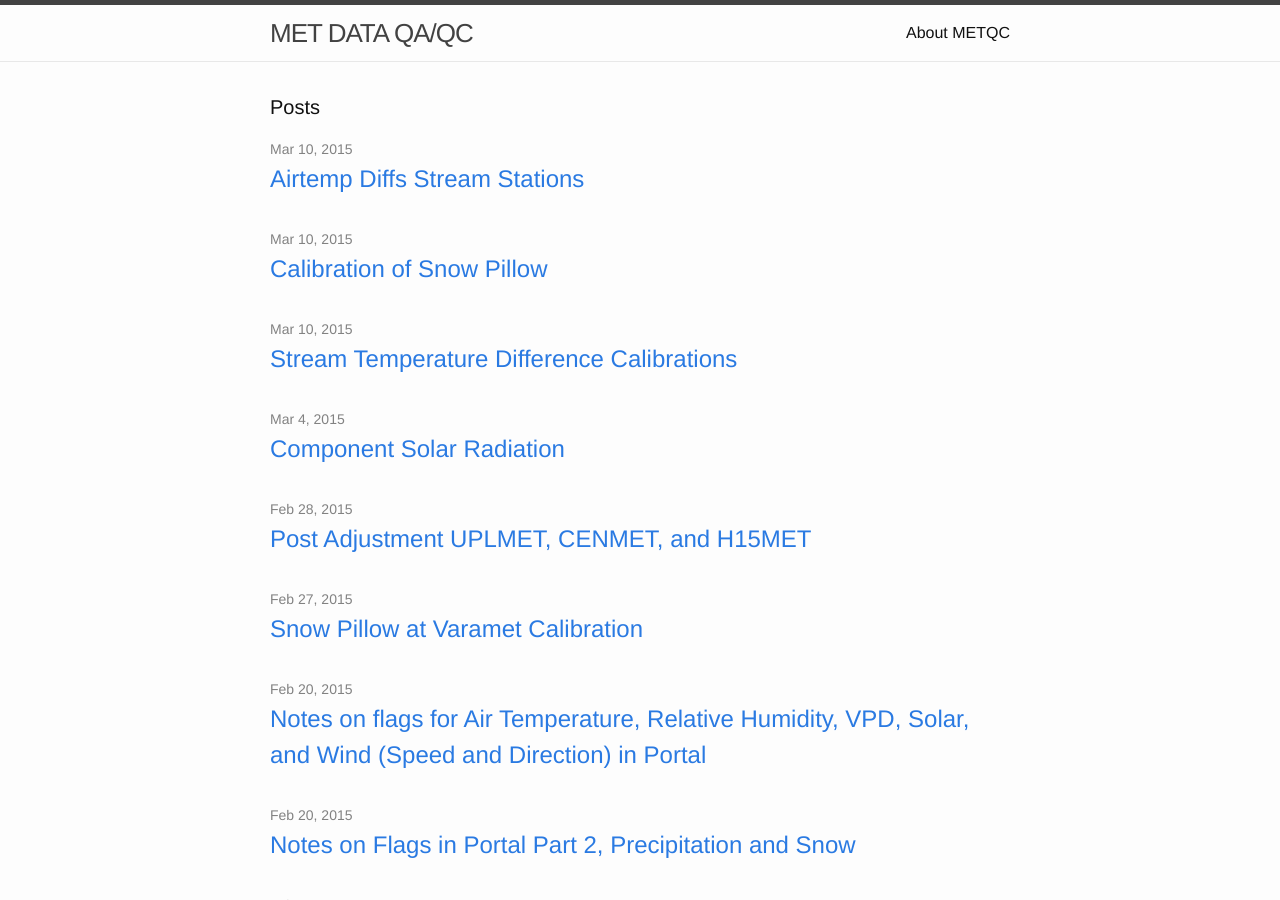
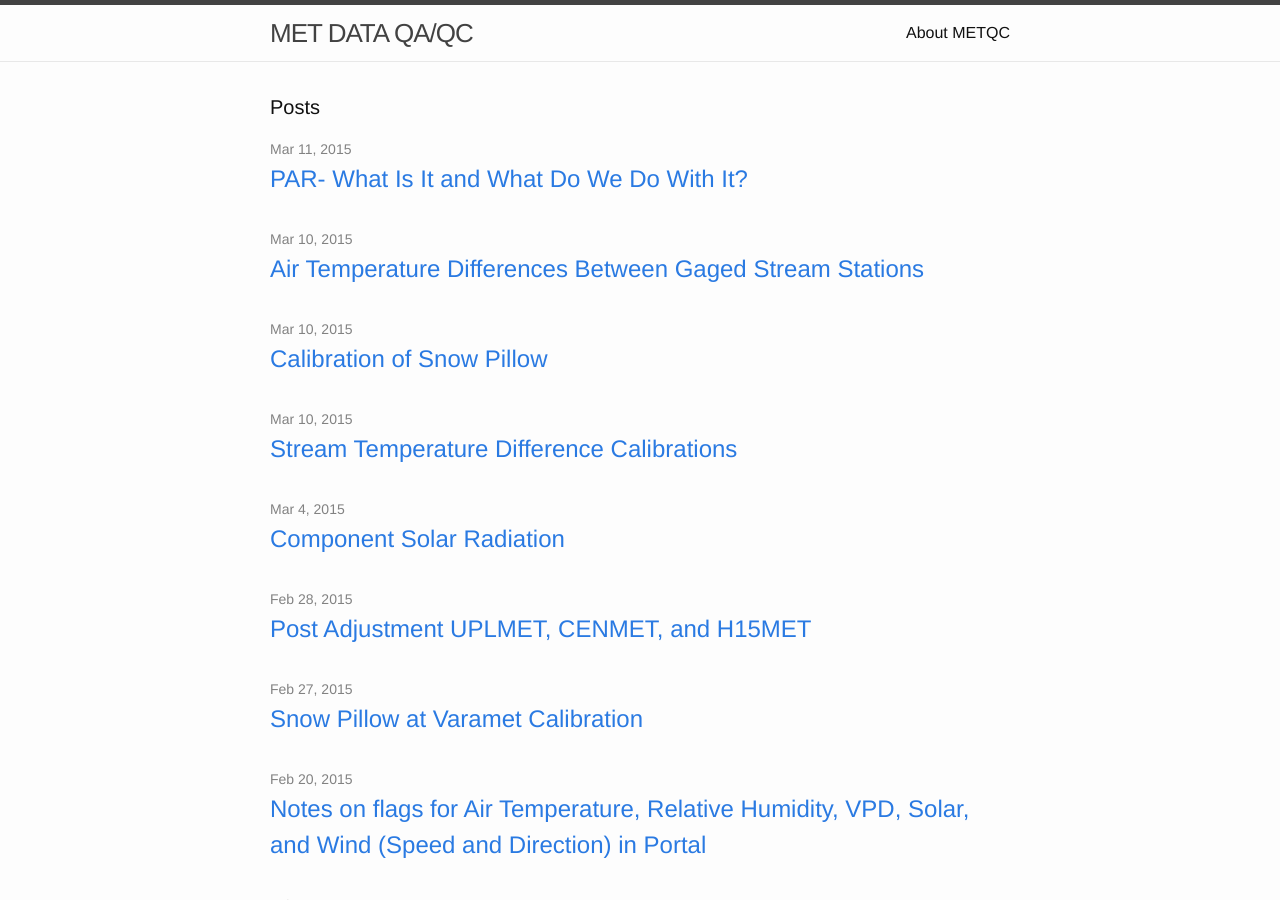
Before and after one commit to grandadmiral-thrawn/metQC, a Jekyll site: the page built from index.html, in a window 1280 px wide and 900 px high. Built offline with Jekyll 4.4.1, drawn with Linux system fonts in a browser that asks for light colours; some of the changed lines change nothing that is shown.

Commit message:
committing PAR

```diff
--- a/_posts/2015-03-10-airtemp-diffs-stream-stations.markdown
+++ b/_posts/2015-03-10-airtemp-diffs-stream-stations.markdown
@@ -1,14 +1,22 @@
 ---
 layout: post
-title: "Airtemp Diffs Stream Stations"
+title: "Air Temperature Differences Between Gaged Stream Stations"
 date: 2015-03-10T14:28:38-07:00
 ---
 
-Air Temperatures are also measured at the stream stations, but on a 15 minute scale. They are much more variable than stream temperatures. See the stream temperature post for more details on this structure. Essentially the first part is basic statistics, the duplicates section is a QC section for the back-end database, and questionable values, in this case, are changes > 10 C in the time interval (either 15 minutes or an hour).
+Air Temperatures are also measured at the gaged stream stations, but unlike water temperatures, they are on a 15 minute scale. As expected, the air temperatures are more variable than the water temperatures. See the stream temperature [post](http://dataronin.github.io/metQC/2015/03/10/stream-temperature-difference-calibrations.html)  for more details on this structure.
 
-It had been noted that WS10 seems to have a lot of fluctuation. Here we see that this is true. However, at 15 minutes several of the stations show sizeable variation. Noteably the max variability at 15 minutes (and I did stop the analysis for values > 10 change in 15 minutes) is nearly 5 for several stations.
+Essentially, the first information given is basic statistics about the temperature, the duplicates section is a QC section for METDAT database, listing when times are duplicated but values are different, and the questionable values, in this case, are changes > 10 C that occur over time interval (either 15 minutes or an hour).
 
-In short at 15 minutes air temperature flags should be 1.25 C, and at an hour, they should be 5 C. This will get 4 sigma for all sites (except lower McRae, which is 5.2).
+It had been noted that WS10 air temperature seems to have a lot of fluctuations as compared to the other stations. While this is true, all the stations did show more variability than I would have expected off hand.
+
+Flagging thoughts:
+----------------
+
+#### * at 15 minutes air temperature difference flags should be 1.25 C
+#### * at an hour, they should be 5 C.
+
+This will get 4 sigma for all sites (except lower McRae, which is 5.2).
 
 
 WS01
--- /dev/null
+++ b/_posts/2015-03-11-par-what-is-it-and-what-do-we-do-with-it.markdown
@@ -0,0 +1,374 @@
+---
+layout: post
+title: "PAR- What Is It and What Do We Do With It?"
+date: 2015-03-11T08:26:21-07:00
+---
+
+PAR is a measurement of photosynthetically active radiation. It is measured in units of micro-mols of photons per meters squared per second. The basic principle is that organisms mostly use light in the 400-700 nm wavelengths, and so PAR can be used to look at factors such as oxygen usage and carbon uptake.
+
+Better descriptions are found here:
+
+<a href="http://www.fondriest.com/environmental-measurements/parameters/weather/photosynthetically-active-radiation/
+"></a>
+
+and here:
+
+<a href="http://agi32.com/blog/2014/12/10/photometry-and-photosynthesis/"></a>
+
+We measure part with an LI190SB, a LiCOR instrument attached to a Campbell logging platform. Briefly, a diode is excited differently by different wavelengths of light, and the instrument uses the difference to the re-grounding of the instrument voltage to figure out the number of excitations in certain bins corresponding to certain wavelengths over a sampling period. Then it performs an integration, resulting in a net amount of energy over that time period and representative area. Because the energy is quantized in the form of photons, the energy is represented in micro-mols. There is another method representing the energy in terms of total energy gyield but it has been suggested this is not the best for outdoor environments. See [here](http://upload.wikimedia.org/wikipedia/commons/f/f8/Photosynthesis_yield_photon_flux_spectral_weighting.svg).
+
+* Campbell says that the *MAXIMUM BOUND* for this system should be *2000 micromols per meters per second squared*
+
+* Realistically, the *MINIMUM BOUND* is 0. However, Campbell acknowledges that at night fall, 1 % errors can occur, so even stretching this to -10 to -50 as acceptable in a certain hour range would be appropriate.
+
+* For computing more specific bounds, I questioned if we could trust the historical values to be consistent since they had very high deviation due to cloudiness and the nature of PAR measurements. I built a system to test different data subsets. See an example of the results at the bottom.
+
+
+Here are monthly PAR means by hour (i.e. January, all 13:00 hours, mean PAR value - so the mean of 31 points.)
+
+        MONTH, HOUR, MEAN PAR
+        1, 0, 0.000000
+        1, 1, 0.000000
+        1, 2, 0.000467
+        1, 3, 0.000000
+        1, 4, 0.000000
+        1, 5, 0.000934
+        1, 6, 0.000934
+        1, 7, 1.021495
+        1, 8, 27.324766
+        1, 9, 76.509583
+        1, 10, 211.285914
+        1, 11, 326.702197
+        1, 12, 362.049579
+        1, 13, 340.542776
+        1, 14, 263.985514
+        1, 15, 142.247196
+        1, 16, 37.632291
+        1, 17, 2.413439
+        1, 18, 0.000000
+        1, 19, 0.000000
+        1, 20, 0.000000
+        1, 21, 0.000000
+        1, 22, 0.000000
+        1, 23, 0.000000
+        2, 0, 0.000000
+        2, 1, 0.000000
+        2, 2, 0.000000
+        2, 3, 0.000000
+        2, 4, 0.000000
+        2, 5, 0.000000
+        2, 6, 0.025197
+        2, 7, 10.610177
+        2, 8, 60.859189
+        2, 9, 123.997035
+        2, 10, 350.020256
+        2, 11, 474.059317
+        2, 12, 513.451485
+        2, 13, 493.399009
+        2, 14, 414.171287
+        2, 15, 278.189108
+        2, 16, 101.037128
+        2, 17, 21.329207
+        2, 18, 0.255445
+        2, 19, 0.000000
+        2, 20, 0.000000
+        2, 21, 0.000000
+        2, 22, 0.000000
+        2, 23, 0.000000
+        3, 0, 0.009962
+        3, 1, 0.009487
+        3, 2, 0.008064
+        3, 3, 0.006166
+        3, 4, 0.005692
+        3, 5, 0.011865
+        3, 6, 6.766603
+        3, 7, 52.789373
+        3, 8, 124.103415
+        3, 9, 310.137571
+        3, 10, 539.467267
+        3, 11, 643.046015
+        3, 12, 689.612903
+        3, 13, 645.349146
+        3, 14, 549.674098
+        3, 15, 405.914136
+        3, 16, 224.490986
+        3, 17, 73.457779
+        3, 18, 7.985294
+        3, 19, 0.008064
+        3, 20, 0.008064
+        3, 21, 0.008538
+        3, 22, 0.011859
+        3, 23, 0.011385
+        4, 0, 0.000000
+        4, 1, 0.000000
+        4, 2, 0.000000
+        4, 3, 0.000000
+        4, 4, 0.000000
+        4, 5, 4.981862
+        4, 6, 46.654411
+        4, 7, 115.080882
+        4, 8, 275.911274
+        4, 9, 586.588235
+        4, 10, 756.637745
+        4, 11, 869.793510
+        4, 12, 887.401182
+        4, 13, 832.417365
+        4, 14, 712.191060
+        4, 15, 550.217156
+        4, 16, 350.734313
+        4, 17, 132.525000
+        4, 18, 38.812745
+        4, 19, 1.629901
+        4, 20, 0.000000
+        4, 21, 0.000000
+        4, 22, 0.000000
+        4, 23, 0.000000
+        5, 0, 0.007115
+        5, 1, 0.004743
+        5, 2, 0.004269
+        5, 3, 0.004269
+        5, 4, 0.916982
+        5, 5, 27.047912
+        5, 6, 86.399430
+        5, 7, 180.257115
+        5, 8, 515.421252
+        5, 9, 742.210726
+        5, 10, 913.684009
+        5, 11, 1000.048768
+        5, 12, 1007.612997
+        5, 13, 967.554054
+        5, 14, 854.186400
+        5, 15, 698.504269
+        5, 16, 497.701236
+        5, 17, 247.793152
+        5, 18, 94.497623
+        5, 19, 15.421102
+        5, 20, 0.086460
+        5, 21, 0.004743
+        5, 22, 0.006641
+        5, 23, 0.007590
+        6, 0, 0.000000
+        6, 1, 0.000000
+        6, 2, 0.000000
+        6, 3, 0.000000
+        6, 4, 3.496078
+        6, 5, 40.473039
+        6, 6, 99.453921
+        6, 7, 287.058823
+        6, 8, 658.319117
+        6, 9, 887.681394
+        6, 10, 1070.173200
+        6, 11, 1188.073146
+        6, 12, 1208.214321
+        6, 13, 1154.054917
+        6, 14, 1046.713580
+        6, 15, 875.484551
+        6, 16, 664.824509
+        6, 17, 394.343627
+        6, 18, 148.468627
+        6, 19, 37.997054
+        6, 20, 1.509073
+        6, 21, 0.000000
+        6, 22, 0.000000
+        6, 23, 0.000000
+        7, 0, 0.000000
+        7, 1, 0.000000
+        7, 2, 0.000000
+        7, 3, 0.000000
+        7, 4, 1.569259
+        7, 5, 35.359108
+        7, 6, 88.584440
+        7, 7, 190.775142
+        7, 8, 795.287001
+        7, 9, 1108.239791
+        7, 10, 1344.040630
+        7, 11, 1492.088320
+        7, 12, 1531.805125
+        7, 13, 1481.436837
+        7, 14, 1349.721639
+        7, 15, 1143.416152
+        7, 16, 860.872865
+        7, 17, 453.149905
+        7, 18, 182.265180
+        7, 19, 40.437114
+        7, 20, 1.286663
+        7, 21, 0.000000
+        7, 22, 0.000000
+        7, 23, 0.000000
+        8, 0, 0.000000
+        8, 1, 0.000000
+        8, 2, 0.000000
+        8, 3, 0.000000
+        8, 4, 0.005695
+        8, 5, 12.603415
+        8, 6, 67.959203
+        8, 7, 123.169435
+        8, 8, 470.225913
+        8, 9, 1014.689278
+        8, 10, 1237.041330
+        8, 11, 1388.377915
+        8, 12, 1447.575786
+        8, 13, 1387.169919
+        8, 14, 1235.025641
+        8, 15, 997.226235
+        8, 16, 680.271476
+        8, 17, 235.161764
+        8, 18, 83.202561
+        8, 19, 10.907925
+        8, 20, 0.010441
+        8, 21, 0.000000
+        8, 22, 0.000000
+        8, 23, 0.000000
+        9, 0, 0.000000
+        9, 1, 0.000000
+        9, 2, 0.000000
+        9, 3, 0.000000
+        9, 4, 0.000000
+        9, 5, 0.854965
+        9, 6, 32.117444
+        9, 7, 89.571147
+        9, 8, 165.326440
+        9, 9, 735.402852
+        9, 10, 996.433906
+        9, 11, 1120.300147
+        9, 12, 1159.076581
+        9, 13, 1088.642751
+        9, 14, 936.755402
+        9, 15, 715.401474
+        9, 16, 416.031988
+        9, 17, 104.994597
+        9, 18, 19.798918
+        9, 19, 1.019174
+        9, 20, 0.043285
+        9, 21, 0.000000
+        9, 22, 0.000000
+        9, 23, 0.000000
+        10, 0, 0.000000
+        10, 1, 0.000000
+        10, 2, 0.000000
+        10, 3, 0.000000
+        10, 4, 0.000000
+        10, 5, 0.000000
+        10, 6, 5.517928
+        10, 7, 48.126494
+        10, 8, 103.211365
+        10, 9, 325.694721
+        10, 10, 609.359561
+        10, 11, 703.253984
+        10, 12, 722.810756
+        10, 13, 665.792123
+        10, 14, 531.389526
+        10, 15, 284.119760
+        10, 16, 103.142215
+        10, 17, 17.250998
+        10, 18, 0.122255
+        10, 19, 0.000000
+        10, 20, 0.000000
+        10, 21, 0.000000
+        10, 22, 0.000000
+        10, 23, 0.000000
+        11, 0, 0.000000
+        11, 1, 0.000000
+        11, 2, 0.000000
+        11, 3, 0.000000
+        11, 4, 0.000000
+        11, 5, 0.000000
+        11, 6, 0.060216
+        11, 7, 11.282552
+        11, 8, 54.381172
+        11, 9, 126.465774
+        11, 10, 299.769943
+        11, 11, 365.464506
+        11, 12, 378.422760
+        11, 13, 331.560862
+        11, 14, 231.111740
+        11, 15, 110.402363
+        11, 16, 21.381416
+        11, 17, 0.402157
+        11, 18, 0.000000
+        11, 19, 0.000000
+        11, 20, 0.000000
+        11, 21, 0.000000
+        11, 22, 0.000000
+        11, 23, 0.000000
+        12, 0, 0.009492
+        12, 1, 0.009487
+        12, 2, 0.009492
+        12, 3, 0.009487
+        12, 4, 0.009487
+        12, 5, 0.007590
+        12, 6, 0.007590
+        12, 7, 1.272554
+        12, 8, 26.639943
+        12, 9, 71.850094
+        12, 10, 201.994307
+        12, 11, 280.879981
+        12, 12, 299.161290
+        12, 13, 272.254510
+        12, 14, 182.747508
+        12, 15, 86.729601
+        12, 16, 13.759962
+        12, 17, 0.037476
+        12, 18, 0.000000
+        12, 19, 0.000000
+        12, 20, 0.000000
+        12, 21, 0.001897
+        12, 22, 0.009013
+        12, 23, 0.008538
+
+Because PAR is not temperature, and is in fact somewhat dependant on cloud cover, I thought it would be important to not blindly trust that annual and diel cycles could be reflected over all site history. So, I did the following:
+
+1. Randomly selected 80 % of the years as one set (from the 1990's through current)
+2. Pulled out the remainder of years as a second set.
+3. Computed a mean and difference in means between the two sets using the more detailed "moving window" approach we often use. That is, a moving window of 30 days, for each hour of a day, centered on the middle day.
+
+
+
+I'll just show here an example of how values could differ between subsets:
+
+Here is a time in May 10-27th, at hour 8, when the difference between two randomly selected subset means in PAR could be up to 60. From the previous table the mean of all data sets at this hour in May is 515.421252, so that's about a 10 percent difference depending on what year is chosen.
+
+| MONTH, DAY | HOUR | DIFFERENCE IN MEAN |
+| - | - |-|
+| (5, 10) | 8 | 18.19 |
+| (5, 11) | 8 | 19.41 |
+| (5, 12) | 8 | 13.72 |
+| (5, 13) | 8 | 14.55 |
+| (5, 14) | 8 | 17.1 |
+| (5, 15) | 8 | 15.37 |
+| (5, 16) | 8 | 27.97 |
+| (5, 17) | 8 | 36.3 |
+| (5, 18) | 8 | 35.46 |
+| (5, 19) | 8 | 47.96 |
+| (5, 20) | 8 | 58.88 |
+| (5, 21) | 8 | 58.09 |
+| (5, 22) | 8 | 56.18 |
+| (5, 23) | 8 | 58.33 |
+| (5, 24) | 8 | 50.33 |
+| (5, 25) | 8 | 40.18 |
+| (5, 26) | 8 | 33.46 |
+| (5, 27) | 8 | 27.23 |
+
+
+Here is similar magnitude differences on that same range with a different randomly selected subset:
+
+| MONTH, DAY | HOUR | DIFFERENCE IN MEAN |
+| - | - |-|
+| (5, 10) | 8 | 57.58 |
+| (5, 11) | 8 | 68.73 |
+| (5, 12) | 8 | 85.84 |
+| (5, 13) | 8 | 91.26 |
+| (5, 14) | 8 | 96.0 |
+| (5, 15) | 8 | 96.63 |
+| (5, 16) | 8 | 97.65 |
+| (5, 17) | 8 | 97.79 |
+| (5, 18) | 8 | 86.74 |
+| (5, 19) | 8 | 81.05 |
+| (5, 20) | 8 | 75.66 |
+| (5, 21) | 8 | 67.01 |
+| (5, 22) | 8 | 65.84 |
+| (5, 23) | 8 | 60.48 |
+| (5, 24) | 8 | 59.46 |
+| (5, 25) | 8 | 61.81 |
+| (5, 26) | 8 | 71.95 |
+| (5, 27) | 8 | 78.48 |
```
Also changed, not shown: _posts/2015-03-10-stream-temperature-difference-calibrations.markdown (+7 -6 lines).
